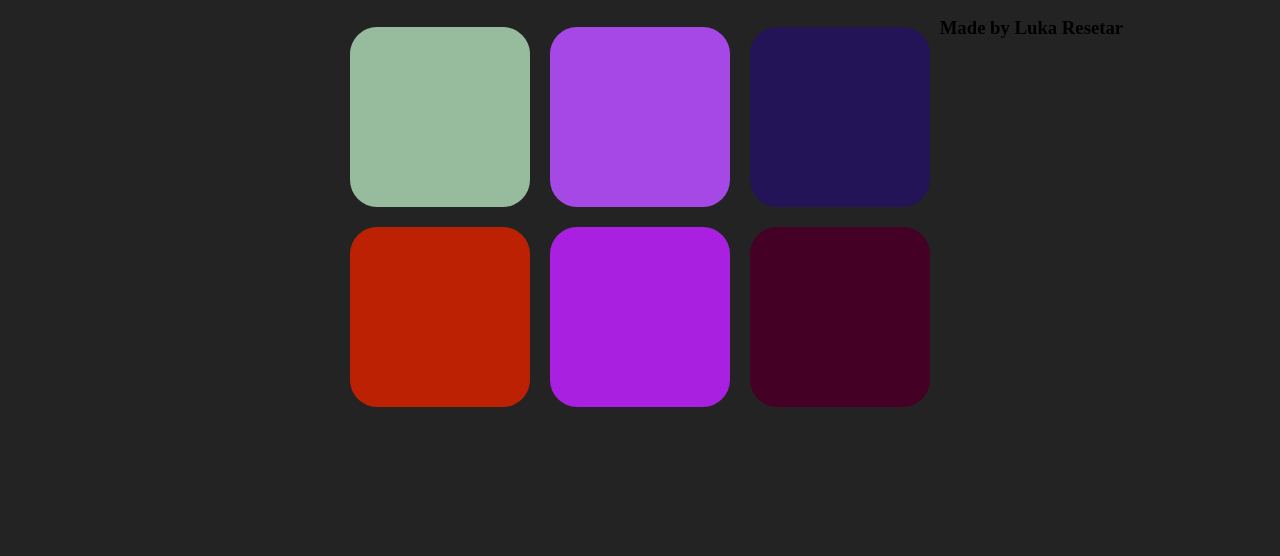
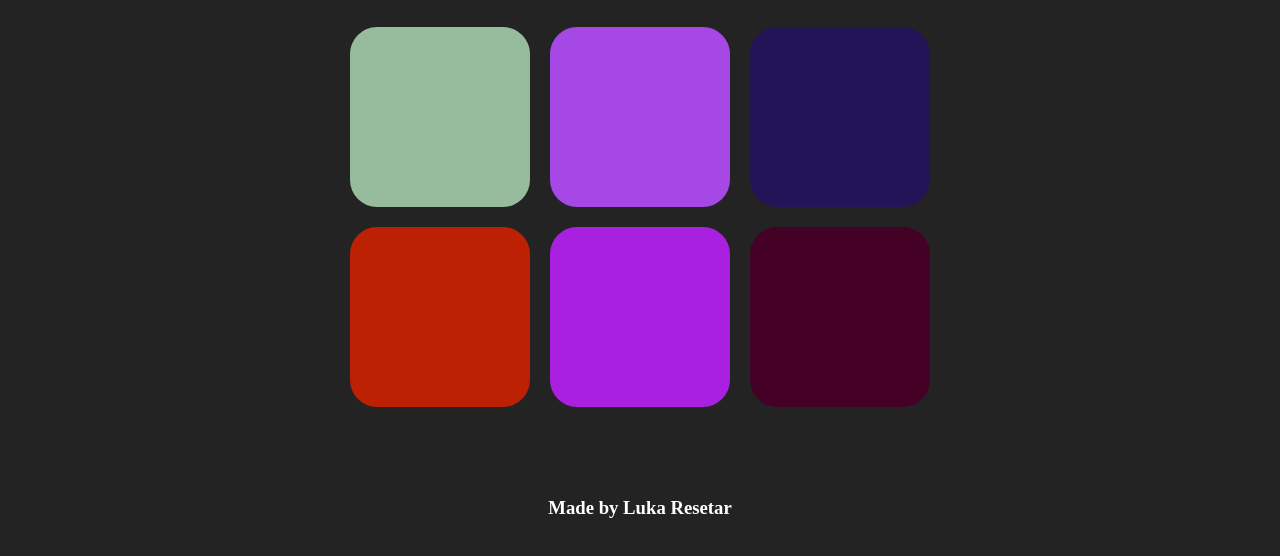
Before and after one commit to kirsrous/Color-Game, a plain HTML site: page index.html in a window 1280 px wide. Shown: the part 204-760 px from the top of the page. Drawn offline with Linux system fonts and the light colour scheme.

Commit message:
Update style.css

```diff
--- a/style.css
+++ b/style.css
@@ -64,3 +64,8 @@ button:hover {
 	color: white;
 	background: steelblue;
 }
+h3 {
+	text-align: center;
+	margin-top: 500px;
+	color: white;
+}
```
